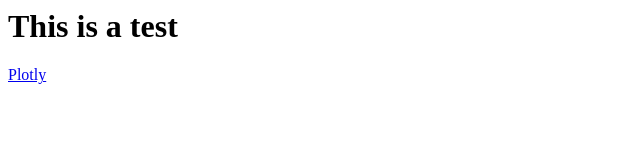
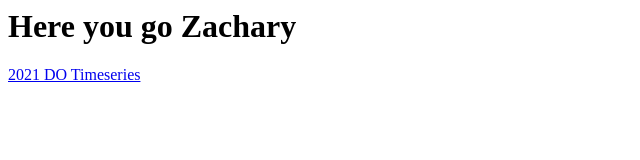
Before and after one commit to jjsoper/UBCW, a plain HTML site: page index.html in a window 1280 px wide. Shown: the whole page, without its empty margins (0-640 px from the left). Drawn offline with Linux system fonts and the light colour scheme.

Commit message:
add_plotly

```diff
--- a/index.html
+++ b/index.html
@@ -3,10 +3,10 @@
     <meta charset="UTF-8">
     <meta http-equiv="X-UA-Compatible" content="IE=edge">
     <meta name="viewport" content="width=device-width, initial-scale=1.0">
-    <title>Document</title>
+    <title>UBCW DO Monitoring</title>
 </head>
 <body>
-    <h1>This is a test</h1>
-    <a href="DO_timeseries_2021.html">Plotly</a>
+    <h1>Here you go Zachary</h1>
+    <a href="DO_timeseries_2021.html">2021 DO Timeseries</a>
 </body>
 </html>
```
